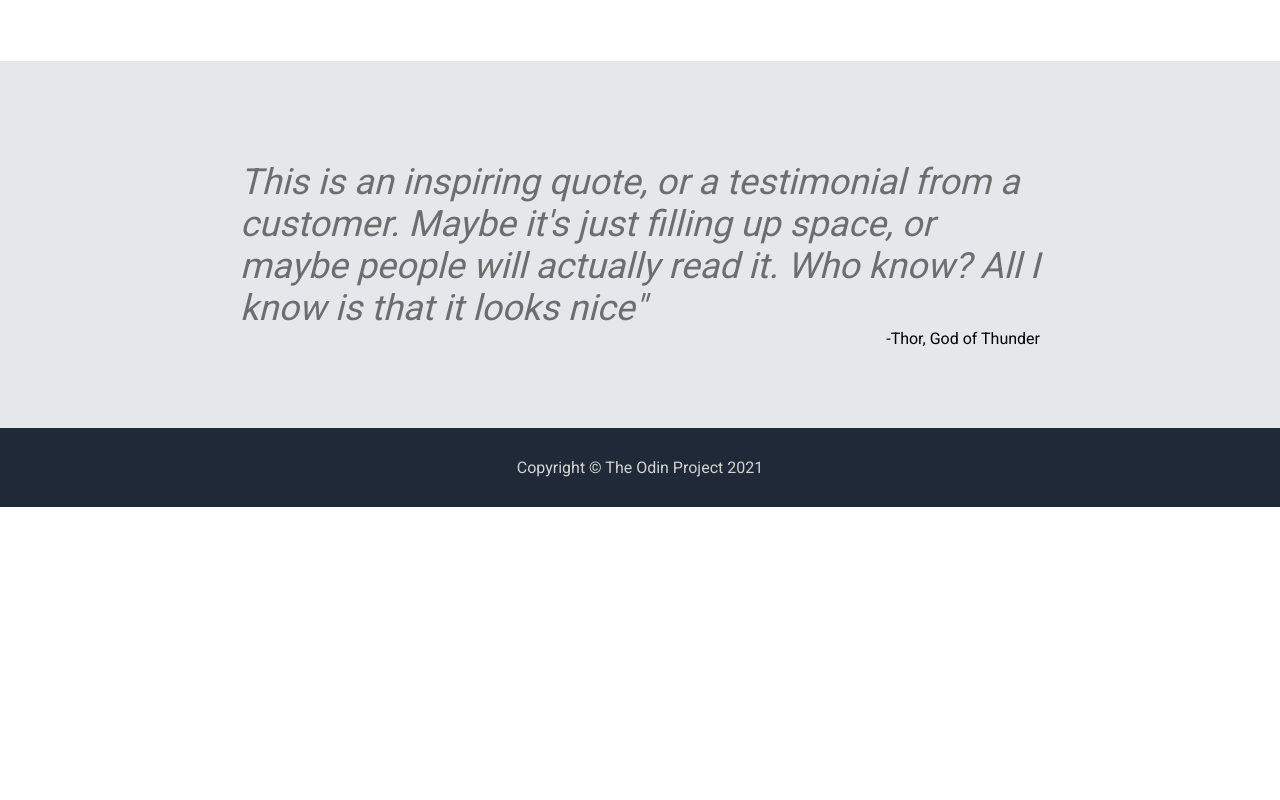
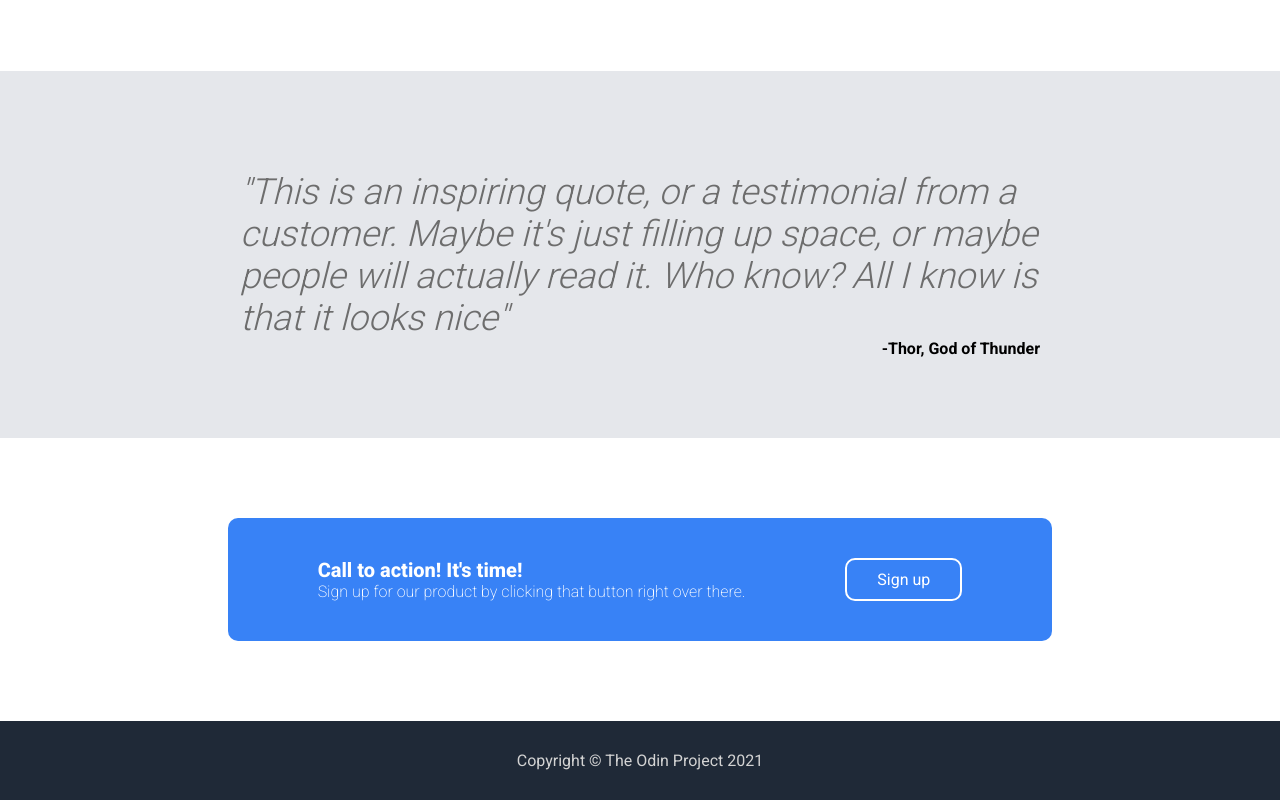
Before and after one commit to dmo98/landing-page, a plain HTML site: page index.html in a window 1280 px wide. Shown: the part 777-1577 px from the top of the page. Before the commit the page ends 1284 px from the top, so only its background shows below. Drawn offline with Linux system fonts and the light colour scheme.

Commit message:
call-to-action section

```diff
--- a/index.html
+++ b/index.html
@@ -50,9 +50,19 @@
         </div>
 
         <div class="quote">
-            <div class="quote-sentence">This is an inspiring quote, or a testimonial from a customer. Maybe it's just filling up space, or maybe people will actually read it. Who know? All I know is that it looks nice"
+            <div class="quote-sentence">"This is an inspiring quote, or a testimonial from a customer. Maybe it's just filling up space, or maybe people will actually read it. Who know? All I know is that it looks nice"
             </div>
             <div class="quote-author">-Thor, God of Thunder</div>
+        </div>
+
+        <div class="call-to-action">
+            <div class="content">
+                <div class="content-text">
+                    <div id="bold">Call to action! It's time!</div>
+                    <div id="less-bold">Sign up for our product by clicking that button right over there.</div>
+                </div>
+                <div class="action-button">Sign up</div>
+            </div>
         </div>
 
         <div class="footer">
--- a/style.css
+++ b/style.css
@@ -1,4 +1,4 @@
-@import url('https://fonts.googleapis.com/css2?family=Roboto&display=swap');
+@import url('https://fonts.googleapis.com/css2?family=Roboto:wght@100;200;300;400;500;600;700;800;900&display=swap');
 
 * {
     box-sizing: border-box;
@@ -112,7 +112,7 @@ a {
     font-size: 36px;
     font-weight: 900;
     margin-top: 30px;
-    margin-bottom: 30px;
+    margin-bottom: 40px;
 }
 
 .info-content {
@@ -149,7 +149,7 @@ a {
 }
 
 .quote-sentence {
-    /* font-weight: lighter !important; */
+    font-weight: 300;
     width: 800px;
     font-size: 36px;
     font-style: italic;
@@ -157,10 +157,42 @@ a {
 }
 
 .quote-author {
-    /* font-weight: bold !important; */
+    font-weight: 700;
     width: 800px;
     text-align: end;
     color: black;
+}
+
+.call-to-action {
+    flex: 1;
+    display: flex;
+    justify-content: center;
+    align-items: center;
+    padding: 80px;
+}
+
+.content {
+    display: flex;
+    background-color: #3882f6;
+    padding: 40px 90px;
+    color: white;
+    border-radius: 10px;
+}
+
+.content #bold {
+    font-size: 20px;
+    font-weight: 800;
+}
+
+.content #less-bold {
+    font-weight: 200;
+}
+
+.action-button {
+    margin-left: 100px;
+    padding: 10px 30px;
+    border-radius: 10px;
+    border: 2px solid white;
 }
 
 .footer {
```
